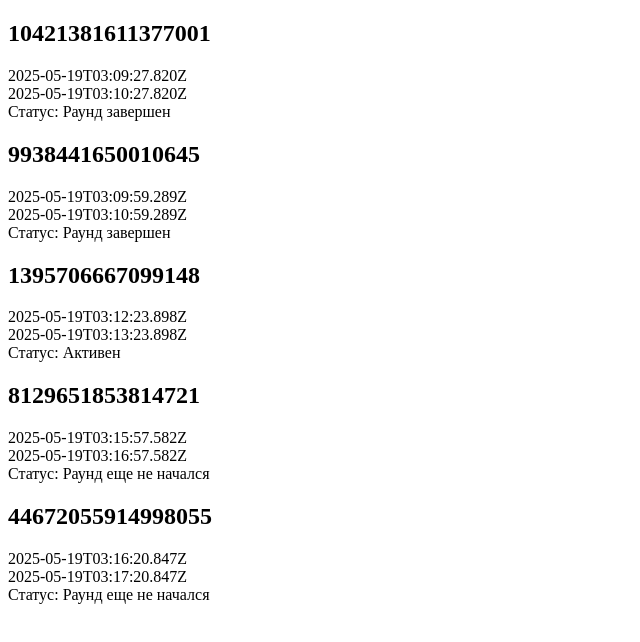
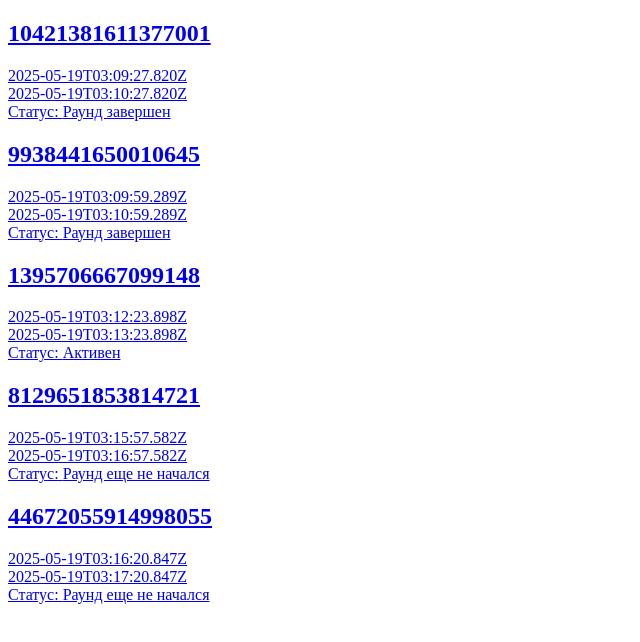
Before and after one commit to iamo0/round-squares, a React (Vite) app in the folder frontend/: page / in a window 1280 px wide. Shown: the top 642 px of the page, without its empty margins (0-640 px from the left). Built offline with nearby package versions, Linux system fonts and the light colour scheme.

Commit message:
FE: Rearrange files in more accurate way

```diff
--- /dev/null
+++ b/frontend/src/data/games-provider.tsx
@@ -0,0 +1,39 @@
+import { createContext, useContext, type PropsWithChildren } from "react";
+import { GameState, type Game } from "../types/game";
+import getRandom from "../helpers/get-random";
+
+const DURATION = 1000 * 60;
+
+const COOLDOWN = 1000 * 60;
+
+const initialGames: Array<Game> = new Array(5)
+  .fill(null)
+  .map(() => {
+    const now = Date.now();
+    const start = now + (Math.random() > 0.5 ? -1 : 1) * getRandom(0, 1000 * 60 * 5);
+
+    return {
+      end: new Date(start + DURATION),
+      id: Math.random().toString().slice(2),
+      start: new Date(start),
+      state: (
+        (now >= start + DURATION + COOLDOWN ? GameState.ENDED : null) ||
+        (now > start + DURATION && now < start + DURATION + COOLDOWN ? GameState.COOLDOWN : null) ||
+        (now >= start && now < start + DURATION ? GameState.ACTIVE : null) ||
+        GameState.WAITING
+      ),
+    };
+  })
+  .sort((a, b) => +a.start - +b.start);
+
+const GamesContext = createContext<Game[]>([]);
+
+export default function GamesProvider({ children }: PropsWithChildren) {
+  return <GamesContext.Provider value={initialGames}>
+    {children}
+  </GamesContext.Provider>
+};
+
+export function useGames() {
+  return useContext(GamesContext)
+}
--- /dev/null
+++ b/frontend/src/helpers/get-random.ts
@@ -0,0 +1,3 @@
+export default function getRandom(min: number, max: number) {
+  return Math.round(min + (Math.random() * (max - min)));
+}
--- /dev/null
+++ b/frontend/src/pages/game-page/game-page.tsx
@@ -0,0 +1,3 @@
+export default function GamePage() {
+  return <></>;
+}
--- a/frontend/src/pages/game/game.tsx
+++ /dev/null
@@ -1,3 +0,0 @@
-export default function Game() {
-  return <></>;
-}
--- /dev/null
+++ b/frontend/src/pages/games-page/games-page.tsx
@@ -0,0 +1,27 @@
+import { NavLink } from "react-router-dom";
+import { GameState } from "../../types/game";
+import { useGames } from "../../data/games-provider";
+
+const GameStateName = new Map([
+  [GameState.ACTIVE, "Активен"],
+  [GameState.COOLDOWN, "Cooldown"],
+  [GameState.ENDED, "Раунд завершен"],
+  [GameState.WAITING, "Раунд еще не начался"],
+]);
+
+export default function GamesPage() {
+  const games = useGames();
+
+  return <section className="games">
+    {games.map((g) => <article className="games-item" key={`game-${g.id}`}>
+      <NavLink to={`/${g.id}`}>
+        <h2 className="games-item-id">{g.id}</h2>
+        <div className="games-item-timeframe">
+          <div className="games-item-timeframe-start">{g.start.toISOString()}</div>
+          <div className="games-item-timeframe-end">{g.end.toISOString()}</div>
+        </div>
+        <div className="games-item-state">Статус: {GameStateName.get(g.state)}</div>
+      </NavLink>
+    </article>)}
+  </section >;
+};
--- a/frontend/src/pages/games/games.tsx
+++ /dev/null
@@ -1,65 +0,0 @@
-import { useState } from "react";
-
-enum GameState {
-  ACTIVE = "a",
-  COOLDOWN = "cd",
-  ENDED = "e",
-  WAITING = "w",
-};
-
-type Game = {
-  end: Date,
-  id: string,
-  start: Date,
-  state: GameState,
-}
-
-const GameStateName = new Map([
-  [GameState.ACTIVE, "Активен"],
-  [GameState.COOLDOWN, "Cooldown"],
-  [GameState.ENDED, "Раунд завершен"],
-  [GameState.WAITING, "Раунд еще не начался"],
-]);
-
-function getRandom(min: number, max: number) {
-  return Math.round(min + (Math.random() * (max - min)));
-}
-
-const DURATION = 1000 * 60;
-
-const COOLDOWN = 1000 * 60;
-
-const initialGames: Array<Game> = new Array(5)
-  .fill(null)
-  .map(() => {
-    const now = Date.now();
-    const start = now + (Math.random() > 0.5 ? -1 : 1) * getRandom(0, 1000 * 60 * 5);
-
-    return {
-      end: new Date(start + DURATION),
-      id: Math.random().toString().slice(2),
-      start: new Date(start),
-      state: (
-        (now >= start + DURATION + COOLDOWN ? GameState.ENDED : null) ||
-        (now > start + DURATION && now < start + DURATION + COOLDOWN ? GameState.COOLDOWN : null) ||
-        (now >= start && now < start + DURATION ? GameState.ACTIVE : null) ||
-        GameState.WAITING
-      ),
-    };
-  })
-  .sort((a, b) => +a.start - +b.start);
-
-export default function Games() {
-  const [games,] = useState(initialGames);
-
-  return <section className="games">
-    {games.map((g) => <article className="games-item" key={`game-${g.id}`}>
-      <h2 className="games-item-id">{g.id}</h2>
-      <div className="games-item-timeframe">
-        <div className="games-item-timeframe-start">{g.start.toISOString()}</div>
-        <div className="games-item-timeframe-end">{g.end.toISOString()}</div>
-      </div>
-      <div className="games-item-state">Статус: {GameStateName.get(g.state)}</div>
-    </article>)}
-  </section>;
-};
--- /dev/null
+++ b/frontend/src/pages/login-page/login-page.tsx
@@ -0,0 +1,3 @@
+export default function LoginPage() {
+  return <></>;
+}
--- a/frontend/src/pages/login/login.tsx
+++ /dev/null
@@ -1,3 +0,0 @@
-export default function Login() {
-  return <></>;
-}
--- /dev/null
+++ b/frontend/src/types/game.ts
@@ -0,0 +1,13 @@
+export enum GameState {
+  ACTIVE = "a",
+  COOLDOWN = "cd",
+  ENDED = "e",
+  WAITING = "w",
+};
+
+export type Game = {
+  end: Date,
+  id: string,
+  start: Date,
+  state: GameState,
+}
```
Also changed, not shown: frontend/src/main.tsx (+10 -7 lines).
